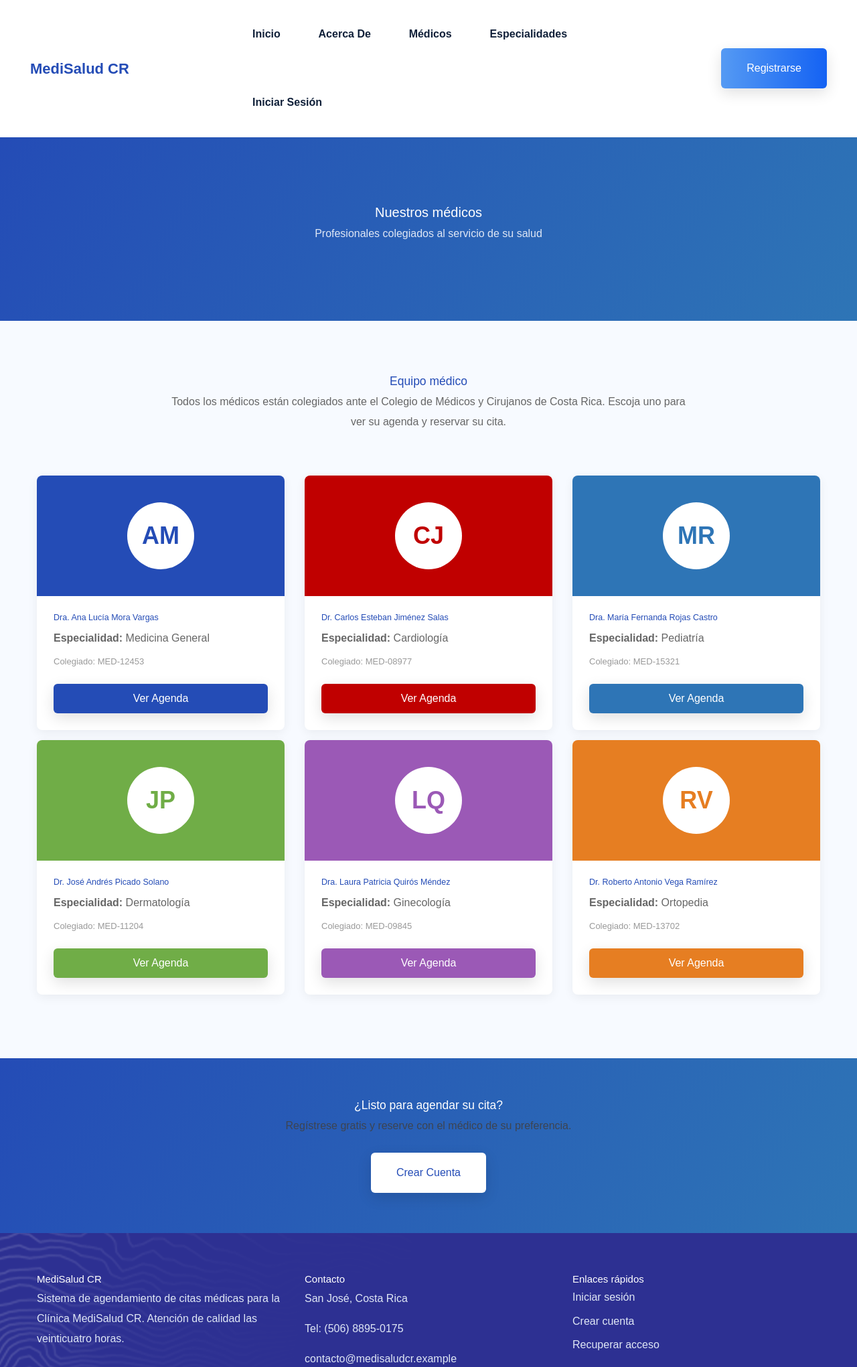
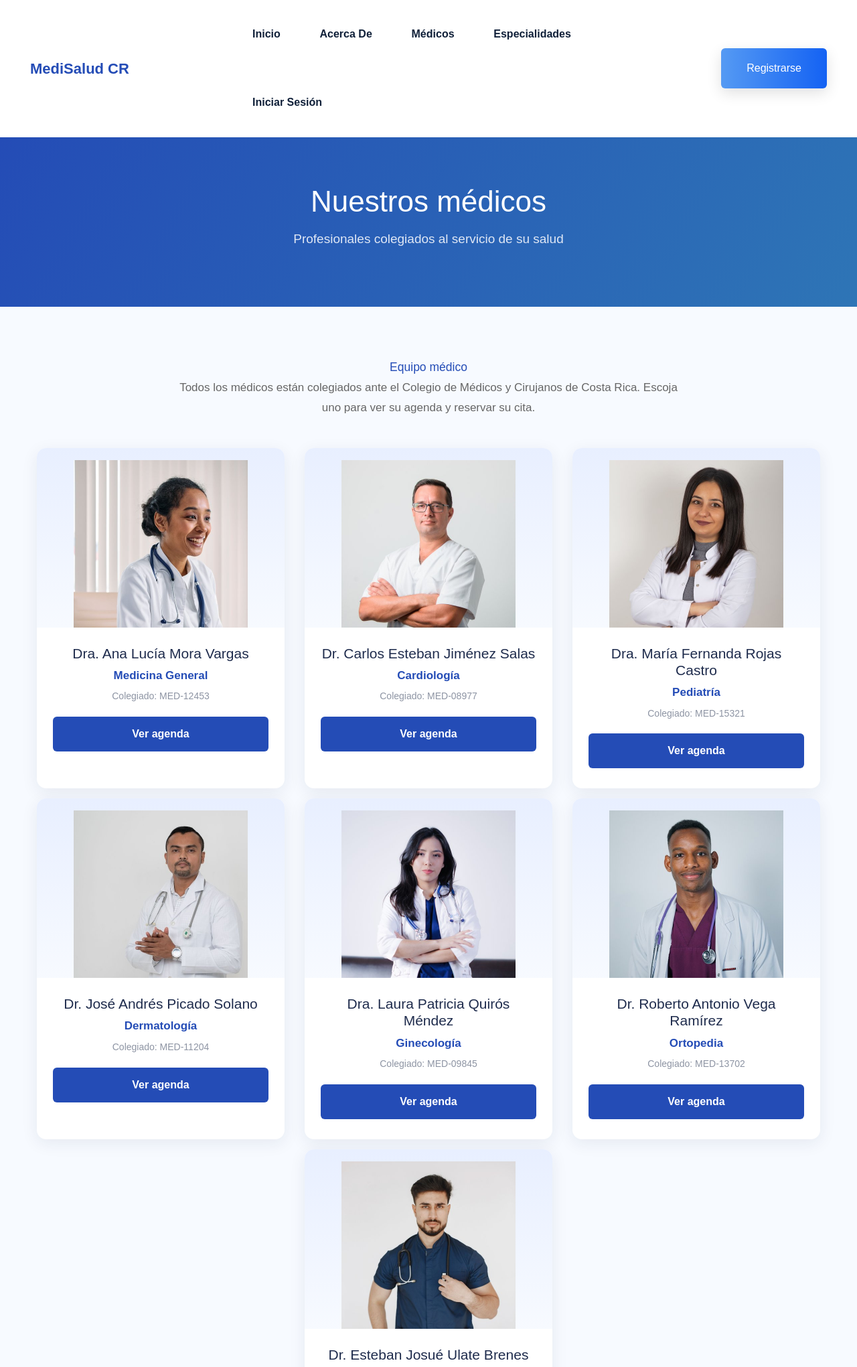
Before and after one commit to catyv1010/MediSalud-CR, a PHP site: page /MediSalud-CR/View/vInicio/Medicos.php in a window 1280 px wide. Shown: the top 2041 px of the page at 67% size. Run offline with PHP 8.4, Linux system fonts and the light colour scheme; some libraries are stand-ins or nearby versions; some web fonts are replaced.

Commit message:
Mejoras visuales

```diff
--- a/View/vInicio/Medicos.php
+++ b/View/vInicio/Medicos.php
@@ -3,48 +3,57 @@
 $titulo_pagina = "Médicos - MediSalud CR";
 
 // lista de prueba, despues la cargamos desde la base
+// cada medico tiene su propia foto en assets/img/medicos
+// el ancla permite llegar directo a cada medico desde la pagina de especialidades
 $medicos = [
     [
         "nombre" => "Dra. Ana Lucía Mora Vargas",
         "especialidad" => "Medicina General",
         "colegiado" => "MED-12453",
-        "color" => "#244cb6",
-        "iniciales" => "AM"
+        "foto" => "../../assets/img/medicos/medico1.jpg",
+        "ancla" => "esp-medicina-general"
     ],
     [
         "nombre" => "Dr. Carlos Esteban Jiménez Salas",
         "especialidad" => "Cardiología",
         "colegiado" => "MED-08977",
-        "color" => "#c00000",
-        "iniciales" => "CJ"
+        "foto" => "../../assets/img/medicos/medico2.jpg",
+        "ancla" => "esp-cardiologia"
     ],
     [
         "nombre" => "Dra. María Fernanda Rojas Castro",
         "especialidad" => "Pediatría",
         "colegiado" => "MED-15321",
-        "color" => "#2e75b6",
-        "iniciales" => "MR"
+        "foto" => "../../assets/img/medicos/medico3.jpg",
+        "ancla" => "esp-pediatria"
     ],
     [
         "nombre" => "Dr. José Andrés Picado Solano",
         "especialidad" => "Dermatología",
         "colegiado" => "MED-11204",
-        "color" => "#70ad47",
-        "iniciales" => "JP"
+        "foto" => "../../assets/img/medicos/medico4.jpg",
+        "ancla" => "esp-dermatologia"
     ],
     [
         "nombre" => "Dra. Laura Patricia Quirós Méndez",
         "especialidad" => "Ginecología",
         "colegiado" => "MED-09845",
-        "color" => "#9b59b6",
-        "iniciales" => "LQ"
+        "foto" => "../../assets/img/medicos/medico5.jpg",
+        "ancla" => "esp-ginecologia"
     ],
     [
         "nombre" => "Dr. Roberto Antonio Vega Ramírez",
         "especialidad" => "Ortopedia",
         "colegiado" => "MED-13702",
-        "color" => "#e67e22",
-        "iniciales" => "RV"
+        "foto" => "../../assets/img/medicos/medico6.jpg",
+        "ancla" => "esp-ortopedia"
+    ],
+    [
+        "nombre" => "Dr. Esteban Josué Ulate Brenes",
+        "especialidad" => "Nutrición",
+        "colegiado" => "CPN-04512",
+        "foto" => "../../assets/img/medicos/medico7.jpg",
+        "ancla" => "esp-nutricion"
     ],
 ];
 
@@ -79,20 +88,18 @@ PintarHeader();
                 </div>
             </div>
 
-            <div class="row">
+            <div class="row justify-content-center">
                 <?php foreach ($medicos as $m): ?>
-                    <div class="col-lg-4 col-md-6 mb-4">
-                        <div style="background:white; border-radius:8px; box-shadow:0 4px 15px rgba(0,0,0,0.06); overflow:hidden; height:100%;">
-                            <div style="background:<?= $m['color'] ?>; padding:40px; text-align:center;">
-                                <div style="width:100px; height:100px; background:white; border-radius:50%; margin:0 auto; display:flex; align-items:center; justify-content:center;">
-                                    <span style="color:<?= $m['color'] ?>; font-size:36px; font-weight:bold;"><?= $m['iniciales'] ?></span>
-                                </div>
+                    <div class="col-lg-4 col-md-6 mb-4 tarjeta-medico-ancla" id="<?= $m['ancla'] ?>">
+                        <div class="tarjeta-medico">
+                            <div class="tarjeta-medico-foto">
+                                <img src="<?= $m['foto'] ?>" alt="<?= htmlspecialchars($m['nombre']) ?>">
                             </div>
-                            <div style="padding:25px;">
-                                <h5 style="color:#244cb6; margin-bottom:8px;"><?= htmlspecialchars($m['nombre']) ?></h5>
-                                <p style="color:#666; margin-bottom:5px;"><strong>Especialidad:</strong> <?= htmlspecialchars($m['especialidad']) ?></p>
-                                <p style="color:#999; font-size:13px; margin-bottom:18px;">Colegiado: <?= htmlspecialchars($m['colegiado']) ?></p>
-                                <a href="IniciarSesion.php" class="btn" style="background:<?= $m['color'] ?>; color:white; width:100%; padding:10px;">Ver agenda</a>
+                            <div class="tarjeta-medico-info">
+                                <h5><?= htmlspecialchars($m['nombre']) ?></h5>
+                                <p class="especialidad"><?= htmlspecialchars($m['especialidad']) ?></p>
+                                <p class="colegiado">Colegiado: <?= htmlspecialchars($m['colegiado']) ?></p>
+                                <a href="IniciarSesion.php" class="btn-medisalud">Ver agenda</a>
                             </div>
                         </div>
                     </div>
--- a/View/vInicio/Principal.php
+++ b/View/vInicio/Principal.php
@@ -98,7 +98,7 @@ PintarHeader();
                 ];
                 foreach ($especialidades as $esp): ?>
                 <div class="col-xl-4 col-lg-4 col-md-6">
-                    <div class="single-cat text-center mb-30" style="background:white; padding:30px; border-radius:8px;">
+                    <div class="single-cat text-center mb-30">
                         <div class="cat-icon"><i class="<?= $esp[2] ?>"></i></div>
                         <div class="cat-cap">
                             <h5><?= $esp[0] ?></h5>
--- a/assets/css/medisalud.css
+++ b/assets/css/medisalud.css
@@ -1,4 +1,190 @@
 /* estilos propios del proyecto - MediSalud CR */
+
+/* ========== mejoras visuales generales ========== */
+/* la plantilla original usa rellenos gigantes (hasta 195px) y letra pequena;
+   aqui se compacta el espacio y se agranda la tipografia de todo el sitio */
+
+body {
+    font-size: 17px;
+}
+
+main p,
+main li {
+    font-size: 17px;
+    line-height: 1.75;
+}
+
+/* secciones mas compactas (la plantilla traia 195px arriba y 180px abajo) */
+.section-padding30 {
+    padding-top: 75px !important;
+    padding-bottom: 55px !important;
+}
+
+.pt-150 {
+    padding-top: 85px !important;
+}
+
+.pb-150 {
+    padding-bottom: 85px !important;
+}
+
+.slider-height {
+    height: 640px !important;
+    min-height: 0 !important;
+}
+
+.mb-55 {
+    margin-bottom: 38px !important;
+}
+
+.mb-50 {
+    margin-bottom: 30px !important;
+}
+
+/* encabezados de pagina (franja azul) mas compactos y con letra grande */
+.bradcam-area {
+    padding: 70px 0 !important;
+}
+
+.bradcam-area h2 {
+    font-size: 44px;
+    margin-bottom: 12px;
+}
+
+.bradcam-area p {
+    font-size: 19px;
+}
+
+/* titulos de seccion */
+.section-tittle span {
+    font-size: 17px;
+    letter-spacing: 2px;
+}
+
+.section-tittle h2 {
+    font-size: 42px;
+}
+
+/* banner principal */
+.hero__caption span {
+    font-size: 19px;
+}
+
+.hero__caption p {
+    font-size: 18px;
+}
+
+/* tarjetas de servicios y especialidades */
+.single-cat {
+    background: #ffffff;
+    border-radius: 14px;
+    padding: 40px 26px;
+    box-shadow: 0 6px 24px rgba(31, 44, 77, 0.07);
+    transition: transform 0.3s ease, box-shadow 0.3s ease;
+    height: 100%;
+}
+
+.single-cat:hover {
+    transform: translateY(-6px);
+    box-shadow: 0 14px 34px rgba(31, 44, 77, 0.13);
+}
+
+.cat-icon {
+    width: 92px;
+    height: 92px;
+    margin: 0 auto 22px;
+    background: linear-gradient(135deg, #244cb6 0%, #2e75b6 100%);
+    border-radius: 50%;
+    display: flex;
+    align-items: center;
+    justify-content: center;
+}
+
+.cat-icon i {
+    font-size: 38px;
+    color: #ffffff;
+}
+
+.cat-cap h5 {
+    font-size: 23px;
+    color: #1f2c4d;
+    margin-bottom: 12px;
+}
+
+.cat-cap p {
+    font-size: 16px;
+    color: #5a6272;
+    margin-bottom: 0;
+}
+
+/* tarjetas de medicos con foto */
+.tarjeta-medico {
+    background: #ffffff;
+    border-radius: 14px;
+    box-shadow: 0 6px 24px rgba(31, 44, 77, 0.08);
+    overflow: hidden;
+    height: 100%;
+    transition: transform 0.3s ease, box-shadow 0.3s ease;
+}
+
+.tarjeta-medico:hover {
+    transform: translateY(-6px);
+    box-shadow: 0 14px 34px rgba(31, 44, 77, 0.14);
+}
+
+.tarjeta-medico-foto {
+    background: linear-gradient(180deg, #e8efff 0%, #f7faff 100%);
+    text-align: center;
+    padding-top: 18px;
+}
+
+.tarjeta-medico-foto img {
+    width: 100%;
+    max-width: 260px;
+    height: 250px;
+    object-fit: cover;
+    object-position: top center;
+}
+
+.tarjeta-medico-info {
+    padding: 26px 24px 30px;
+    text-align: center;
+}
+
+.tarjeta-medico-info h5 {
+    font-size: 21px;
+    color: #1f2c4d;
+    margin-bottom: 6px;
+}
+
+.tarjeta-medico-info .especialidad {
+    color: #244cb6;
+    font-size: 17px;
+    font-weight: 600;
+    margin-bottom: 4px;
+}
+
+.tarjeta-medico-info .colegiado {
+    color: #8d94a3;
+    font-size: 14px;
+    margin-bottom: 18px;
+}
+
+/* al llegar desde "Ver médico" en especialidades, el medico destino se resalta */
+.tarjeta-medico-ancla {
+    scroll-margin-top: 120px;
+}
+
+.tarjeta-medico-ancla:target .tarjeta-medico {
+    box-shadow: 0 0 0 4px #244cb6, 0 14px 34px rgba(31, 44, 77, 0.18);
+}
+
+/* enlaces dentro de los formularios (ej. olvido su contrasena) */
+.form-contact a {
+    font-size: 16px;
+    font-weight: 500;
+}
+/* ========== fin mejoras visuales ========== */
 
 /* contraste de textos */
 
@@ -87,6 +273,7 @@ footer h4 {
 /* boton principal */
 
 .btn-medisalud {
+    display: inline-block;
     width: 100%;
     background: #244cb6;
     color: #ffffff;
@@ -95,6 +282,7 @@ footer h4 {
     border-radius: 6px;
     font-size: 16px;
     font-weight: bold;
+    text-align: center;
     cursor: pointer;
     transition: background 0.2s;
 }
```
Also changed, not shown: View/vInicio/AcercaDe.php (+12 -12 lines), View/vInicio/Especialidades.php (+12 -5 lines), assets/img/gallery/team1_b.png (added), assets/img/gallery/team2_b.png (added), assets/img/gallery/team3_b.png (added), assets/img/gallery/team4.png (added), assets/img/medicos/medico1.jpg (added), assets/img/medicos/medico2.jpg (added), assets/img/medicos/medico3.jpg (added), assets/img/medicos/medico4.jpg (added), assets/img/medicos/medico5.jpg (added), assets/img/medicos/medico6.jpg (added), assets/img/medicos/medico7.jpg (added).
